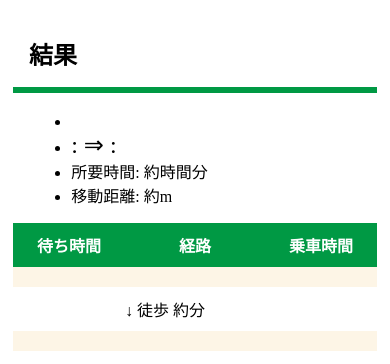
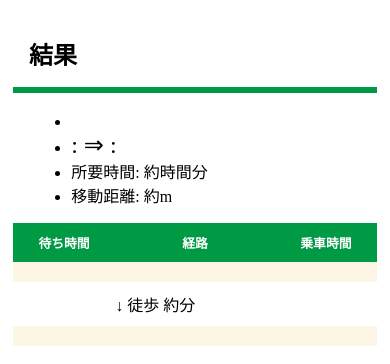
Before and after one commit to Bukio-chan/sotsuken_flask, a Flask app: template templates/result.html in a window 390 px wide. Shown: the top 364 px of the page. Run offline with Flask 2, Linux system fonts and the light colour scheme; the template is opened without the code that fills it, so the values that code supplies are empty.

Commit message:
font size

```diff
--- a/static/css/style.css
+++ b/static/css/style.css
@@ -104,6 +104,10 @@
   width:100%
 }
 
+th{
+  font-size: 0.8em;
+}
+
 div.image{
   margin:0 auto;
 }
```
Also changed, not shown: static/result/USJ_route_V3vTH9.png (added), static/result/USJ_route_VEWspz.png (added), static/result/USJ_route_ogbGGo.png (deleted), static/result/USJ_route_vCtMW3.png (deleted).
